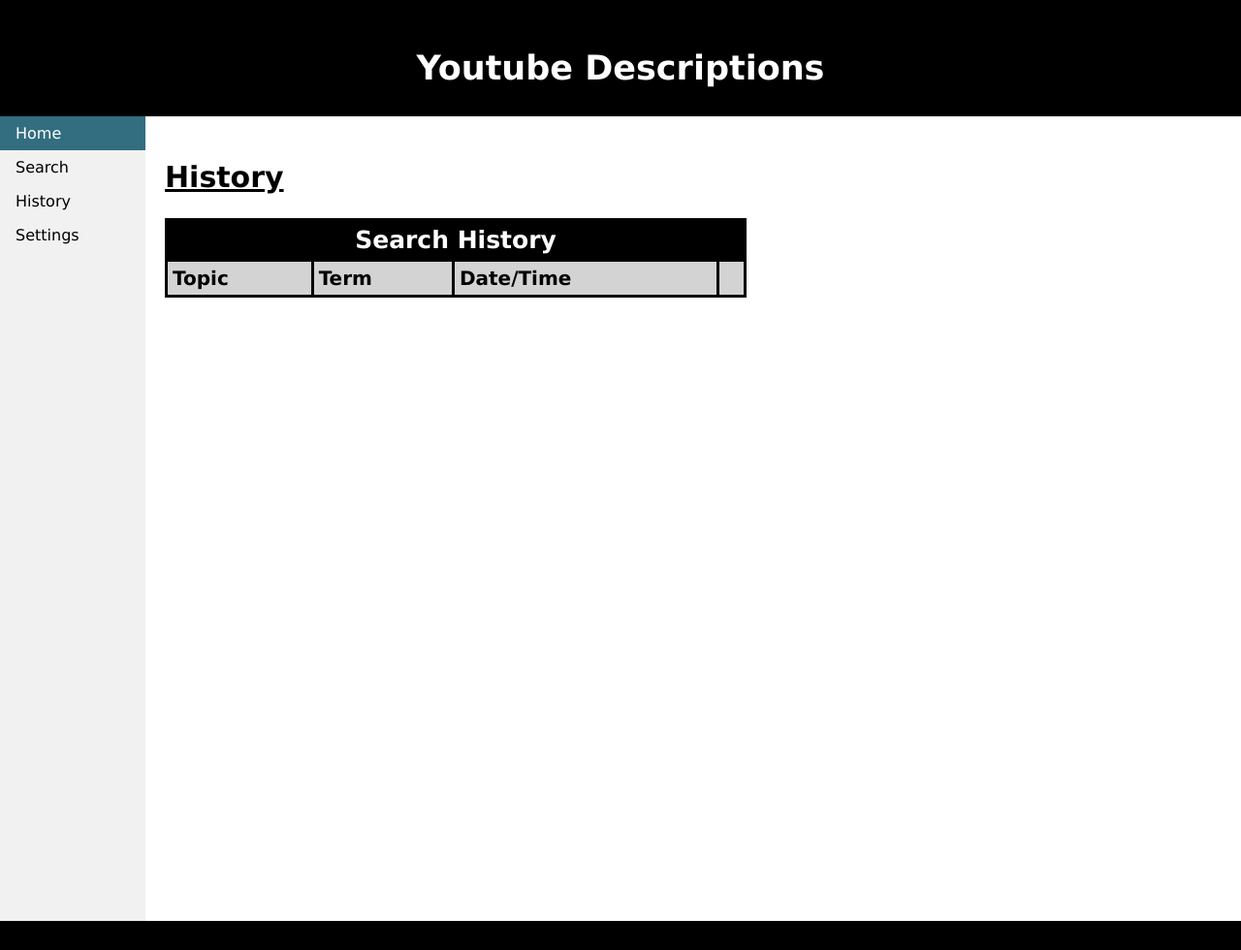
After one commit to COSC381-2020Fall/class-project-fmartin7, a Flask app: page /history in a window 1280 px wide. The commit adds this page. Shown: the whole page at 97% size. Run offline with Flask 2, Linux system fonts and the light colour scheme; data that the repository does not hold is empty.

Commit message:
updated final project

```diff
--- a/app.py
+++ b/app.py
@@ -4,6 +4,7 @@
 import smtplib
 import math
 import config
+import sqlite3
 #from this file (app.py) into a web page
 
 app = Flask(__name__)
@@ -30,13 +31,33 @@
     if not page_index_arg:
         page_index_arg = "1"
 
-    page_index = int(page_index_arg)
-    query_results = query_on_whoosh.query(query_term, current_page=page_index)
-    search_results = query_results[0]
-    results_cnt = int(query_results[1])
-    page_cnt = math.ceil(results_cnt / 10)
-    return render_template("query.html", results = search_results,
-                            page_cnt=page_cnt, query_term=query_term)
+    if query_term != "":
+        #connecting to sqlite database
+        conn = sqlite3.connect('history.db')
+        c = conn.cursor()
+        #c.execute(f"INSERT INTO search_terms (id, term, search_time) VALUES (1, '{query_term}', strftime('%s', 'now'));");
+        # bryant', strftime('%s', 'now'));delete from search_terms;insert into search_terms(id, term, search_time) values (1, 'garbage
+        c.execute("SELECT enable_history FROM history_settings WHERE id=1;")
+        status= c.fetchone()
+        if status[0]=="on":
+            c.execute(f"INSERT INTO search_terms (term, search_time) VALUES (?, datetime(strftime('%s', 'now'), 'unixepoch', 'localtime', '-5 hours'));", (query_term,))
+        c.execute("SELECT * FROM search_terms;")
+        rows = c.fetchall()
+        conn.commit()
+        conn.close()
+
+        page_index = int(page_index_arg)
+        query_results = query_on_whoosh.query(query_term, current_page=page_index)
+        search_results = query_results[0]
+        results_cnt = int(query_results[1])
+        page_cnt = math.ceil(results_cnt / 10)
+        return render_template("query.html", results = search_results,
+                                page_cnt=page_cnt, current_page=page_index,
+                                query_term=query_term,
+                                history_list=rows)
+    else:
+
+        return render_template("query.html", page_cnt=0)
 
 @app.route("/about", strict_slashes=False)
 def handle_about():
@@ -51,3 +72,53 @@
     #message = "Subject: {}\n\n{}".format("Request to add new data", "request to add: " + topic)
     server.sendmail("fmartin7@emich.edu", "fmartin7@emich.edu", "request " + new_data)
     return render_template("success.html", new_data=new_data)
+
+@app.route("/history", strict_slashes=False)
+def handle_history():
+    conn = sqlite3.connect('history.db')
+    c = conn.cursor()
+    c.execute("SELECT * FROM search_terms ORDER BY search_time DESC;")
+    rows = c.fetchall()
+    conn.commit()
+    conn.close()
+    return render_template("history.html", history_list=rows)
+
+@app.route("/remove_history", strict_slashes=False)
+def handle_remove_history():
+    query_id = request.args.get("id")
+
+    conn = sqlite3.connect('history.db')
+    c = conn.cursor()
+    c.execute("SELECT * FROM search_terms;")
+    rows = c.fetchall()
+    c.execute("DELETE FROM search_terms WHERE id=?;", (query_id,))
+    conn.commit()
+    conn.close()
+
+    return render_template("remove_history.html", history_list=rows, id=query_id)
+
+@app.route("/settings", strict_slashes=False)
+def handle_settings():
+    conn = sqlite3.connect('history.db')
+    c = conn.cursor()
+    c.execute("SELECT * FROM history_settings;")
+    rows = c.fetchall()
+    conn.commit()
+    conn.close()
+
+
+    return render_template("settings.html", status=rows)
+
+@app.route("/save_settings", strict_slashes=False)
+def handle_save_settings():
+    status = request.args.get("enable")
+    if status != "on":
+        status = "off"
+
+    conn = sqlite3.connect('history.db')
+    c = conn.cursor()
+    c.execute("UPDATE history_settings SET enable_history=? WHERE id=1;", (status,))
+    rows = c.fetchall()
+    conn.commit()
+    conn.close()
+    return render_template("save_settings.html", status=status)
--- a/query_on_whoosh.py
+++ b/query_on_whoosh.py
@@ -3,10 +3,12 @@
 from whoosh.index import open_dir
 import sys
 import json
+from whoosh.lang.porter import stem
 
 ix = open_dir("indexdir")
 
 def query(query_str, items_per_page=10, current_page=1):
+    query_str = stem(query_str)
     with ix.searcher(weighting=scoring.Frequency) as searcher:
         query = QueryParser("description", ix.schema).parse(query_str)
         results = searcher.search(query, limit=None)
--- /dev/null
+++ b/templates/history.html
@@ -0,0 +1,26 @@
+{% extends "layout.html" %}
+
+{% block body %}
+<h2><a href="history">History</a></h2>
+<table style="border: 3px solid black; border-collapse: collapse;">
+    <tr style="background-color: black; color: white;">
+        <th colspan="4">Search History</th>
+    </tr>
+    <tr style="background-color:lightgrey;font-size:20px;">
+        <td><b>Topic</b></td>
+        <td><b>Term</b></td>
+        <td><b>Date/Time<b></td>
+        <td></td>
+
+    </tr>
+    {% for history_item in history_list %}
+    <tr>
+        <td>Kobe Bryant</td>
+        <td>{{ history_item[1] }}</td>
+        <td>{{ history_item[2] }}</td>
+        <td><a id="minor" href="remove_history?id={{ history_item[0] }}">remove</a></td>
+
+    </tr>
+    {% endfor %}
+</table>
+{% endblock %}
--- a/templates/layout.html
+++ b/templates/layout.html
@@ -1,10 +1,132 @@
 <!DOCTYPE html>
     <head>
         <title>Search Youtube Description</title>
+        <meta charset="utf-8">
+
+        <style>
+            table {width: 600px; border: 3px solid black; border-collapse: collapse;}
+            td {border:3px solid black; padding:5px;}
+            th {padding:5px;font-size:25px;}
+            h1 {font-size:35px; margin:0px; padding:0px;text-align: center;padding-top:20px;}
+            h2 {font-size:30px;}
+            a:visited {color:black;}
+            a {color:black;}
+            #minor {color:blue;}
+
+            * {
+            box-sizing: border-box;
+            }
+
+            /* Style the header */
+            header {
+            background-color:black;
+            padding: 30px;
+            text-align: center;
+            font-size: 35px;
+            color: white;
+            overflow: hidden;
+            position: fixed;
+            top: 0;
+            width:100%;
+            height:120px;
+            }
+
+            nav ul {
+            list-style-type: none;
+
+            margin-top: 120px;
+            padding: 0;
+            width: 150px;;
+            background-color: #f1f1f1;
+            position: fixed;
+            top:0px;
+            height: 100%;
+            overflow: auto;
+            }
+
+            nav li a {
+            display: block;
+            color: #000;
+            padding: 8px 16px;
+            text-decoration: none;
+            }
+
+            nav li a.active {
+            background-color: #326e7f;
+            color: white;
+            }
+
+            nav li a:hover:not(.active) {
+            background-color: #555;
+            color: white;
+            }
+
+            article {
+            position: fixed;
+            top: 0;
+            left:150px;
+            padding: 20px;
+            margin-top: 120px;
+
+            min-width: 400px;
+            max-width: 800px;
+
+            height: 100%;
+            min-height: 400px;
+            overflow:auto;
+            padding-bottom: 25%;
+
+            }
+
+            /* Clear floats after the columns */
+            section:after {
+            content: "";
+            display: table;
+            clear: both;
+            }
+
+            /* Style the footer */
+            footer {
+            background-color:black;
+            padding: 15px;
+            text-align: center;
+            color: white;
+            position: fixed;
+            bottom: 0;
+            width: 100%;
+            overflow: hidden;
+            }
+
+
+        </style>
     </head>
-    <body>
-        <h1><a href="query_view">Search</a></h1>
+    <body style="font-family:verdana;margin:0px;overflow:scroll;">
+        <div style="overflow:scroll;">
 
-        {% block body %}{% endblock %}
+        <header>
+        <h1><a style="text-decoration:none;color:white;" href="query_view">Youtube Descriptions</a></h1>
+        </header>
+
+
+        <section>
+
+        <nav>
+            <ul>
+                <li><a class="active" href="query_view">Home</a></li>
+                <li><a href="query_view">Search</a></li>
+                <li><a href="history">History</a></li>
+                <li><a href="settings">Settings</a></li>
+            </ul>
+        </nav>
+
+        <article>
+            {% block body %}{% endblock %}
+        </article>
+        </section>
+
+        <footer>
+
+        </footer>
+    </div>
     </body>
 </html>
--- /dev/null
+++ b/templates/save_settings.html
@@ -0,0 +1,6 @@
+{% extends "layout.html" %}
+
+{% block body %}
+<h2><a href="settings">Settings</a></h2>
+<p><b>Search History:</b> {{ status }}</p>
+{% endblock %}
```
Also changed, not shown: create_whoosh_index.py (+17 -10 lines), templates/query.html (+10 -8 lines), templates/remove_history.html (added, +11 -0 lines), templates/settings.html (added, +11 -0 lines).
